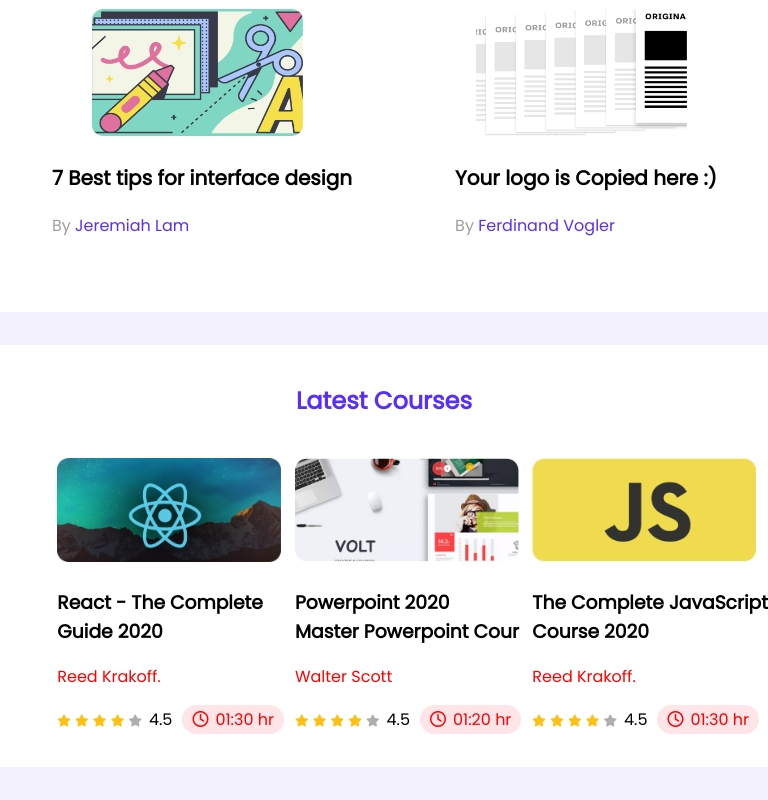
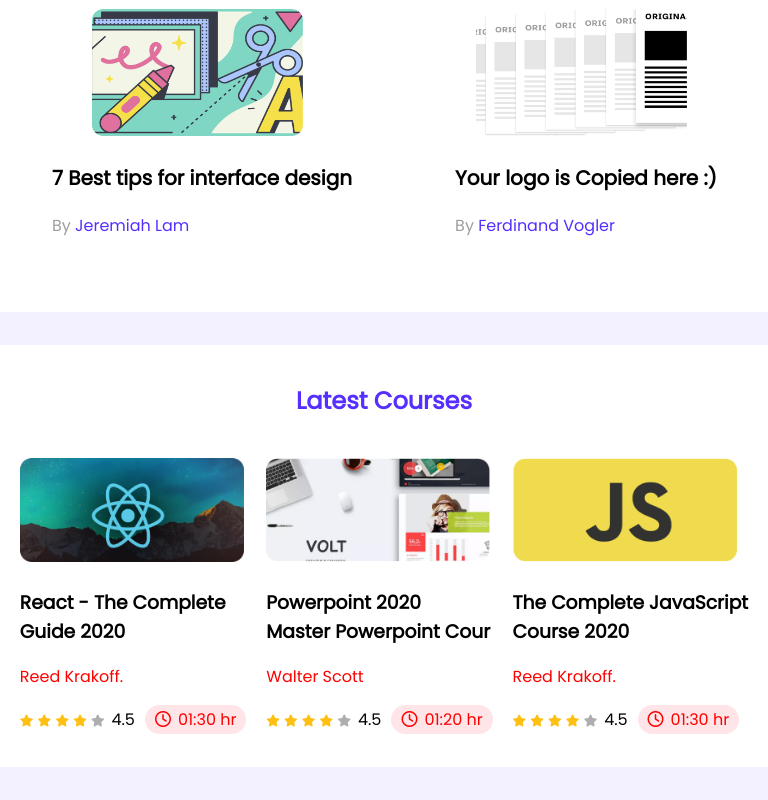
Before and after one commit to ZynScript/Leaderboard, a plain HTML site: page index.html in a window 768 px wide. Shown: the part 1018-1818 px from the top of the page. Drawn offline with Linux system fonts and the light colour scheme.

Commit message:
final commit

```diff
--- a/styles/style.css
+++ b/styles/style.css
@@ -176,9 +176,8 @@
       flex-direction: column;
     }
     .courses {
+      width: 100vw;
       display: flex;
-      justify-content: space-evenly;
-      justify-content: flex-end;
-      gap: 11px;
+      justify-content:space-evenly;
     }
     }
```
